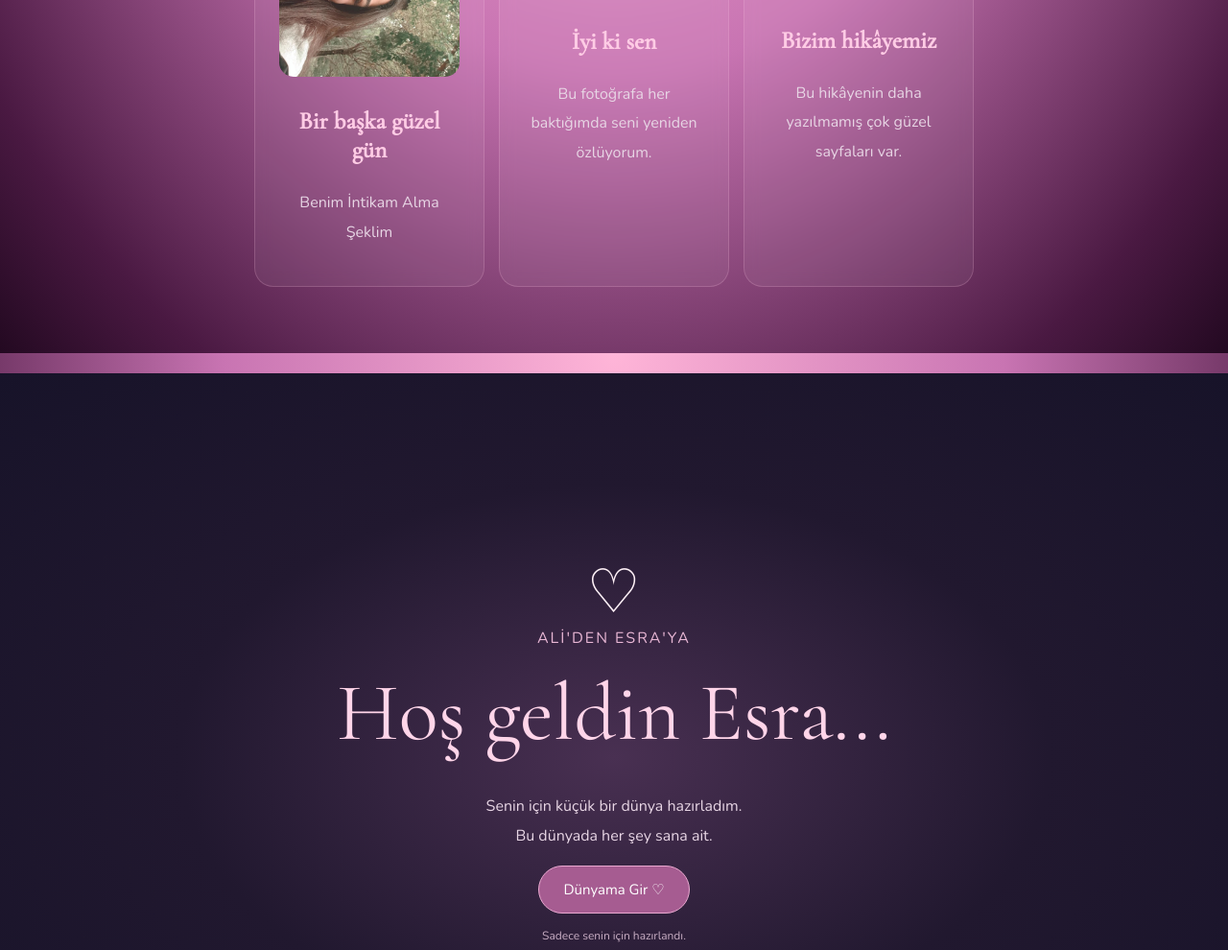
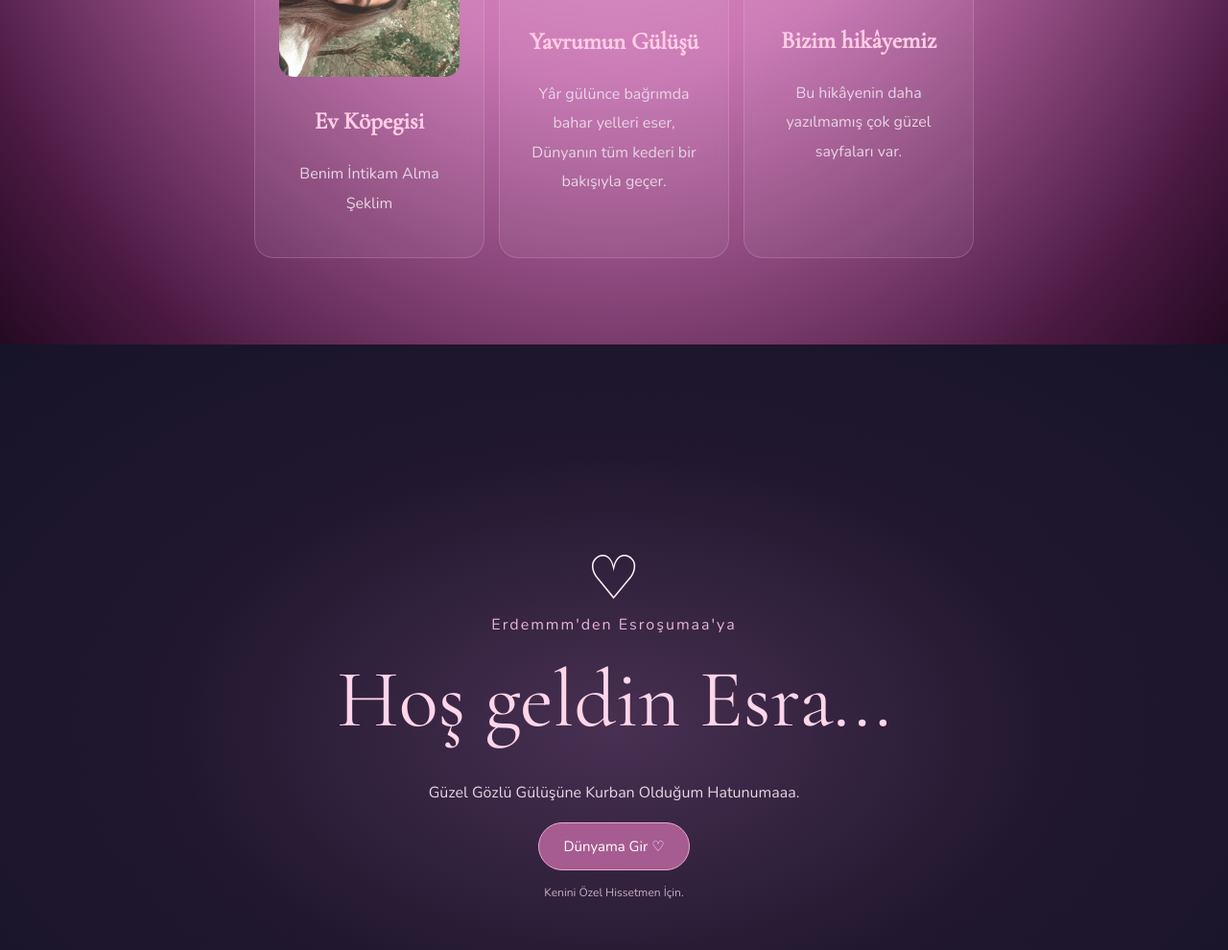
Before and after one commit to aliaytemir30-debug/askimiz-, a plain HTML site: page index.html in a window 1280 px wide. Shown: the part 1232-2222 px from the top of the page at 96% size. Drawn offline with nearby package versions, Linux system fonts and the light colour scheme; animation ran at ten frames a second.

Commit message:
Update index.html

```diff
--- a/index.html
+++ b/index.html
@@ -139,14 +139,15 @@ footer{position:relative;z-index:1;text-align:center;padding:40px;color:#d8a9c8}
 
    <div class="card">
     <img src="Biz%204.jpg" alt="Birlikte anımız" style="width:100%;border-radius:15px;">
-    <h3>Bir başka güzel gün</h3>
+    <h3> Ev Köpegisi </h3>
     <p> Benim İntikam Alma Şeklim </p>
    </div>
 
    <div class="card">
     <img src="Biz%205.jpg" alt="Birlikte anımız" style="width:100%;border-radius:15px;">
-    <h3>İyi ki sen</h3>
-    <p>Bu fotoğrafa her baktığımda seni yeniden özlüyorum.</p>
+    <h3> Yavrumun Gülüşü </h3>
+    <p> Yâr gülünce bağrımda bahar yelleri eser,
+Dünyanın tüm kederi bir bakışıyla geçer. </p>
    </div>
 
    <div class="card">
@@ -161,12 +162,11 @@ footer{position:relative;z-index:1;text-align:center;padding:40px;color:#d8a9c8}
 
 <section class="hero">
  <div class="heart">♡</div>
- <div class="subtitle">ALİ'DEN ESRA'YA</div>
+ <div class="subtitle"> Erdemmm'den Esroşumaa'ya </div>
  <h1>Hoş geldin Esra...</h1>
- <p>Senin için küçük bir dünya hazırladım.<br>
- Bu dünyada her şey sana ait.</p>
+ <p>Güzel Gözlü Gülüşüne Kurban Olduğum Hatunumaaa.</p>
  <button onclick="document.getElementById('story').scrollIntoView()">Dünyama Gir ♡</button>
- <p class="small">Sadece senin için hazırlandı.</p>
+ <p class="small">Kenini Özel Hissetmen İçin.</p>
 </section>
 
 <section id="story">
```
